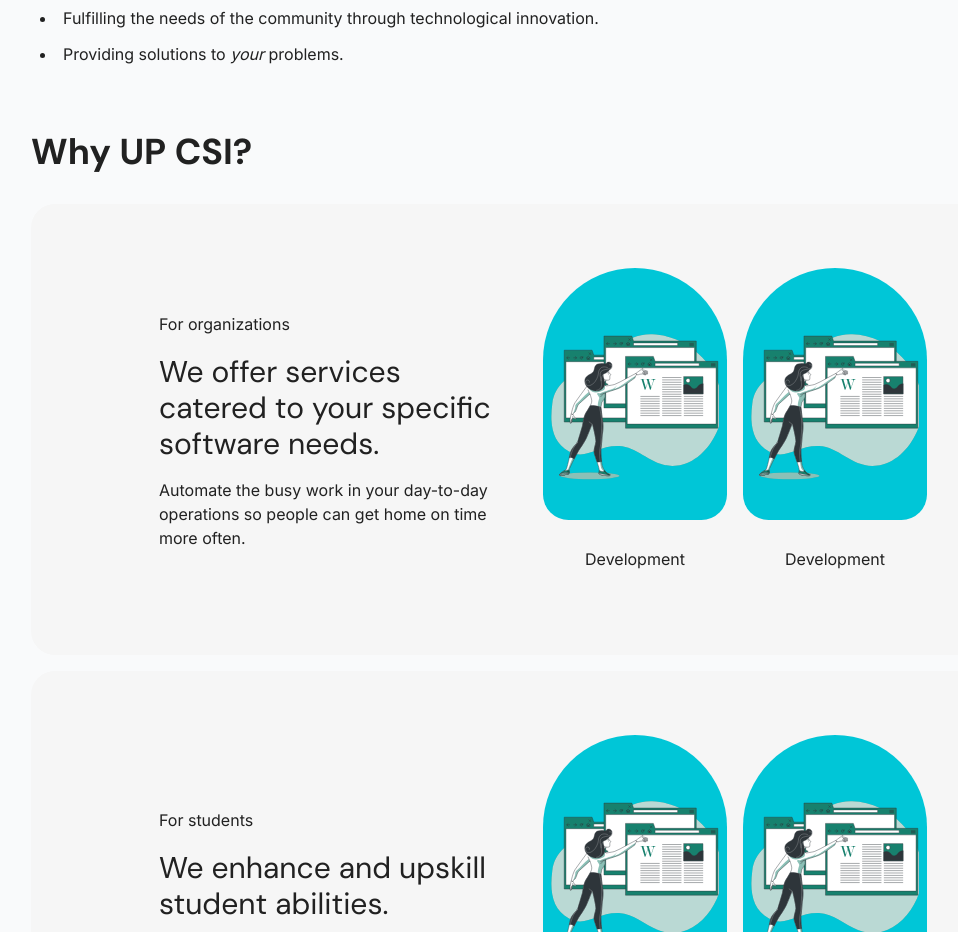
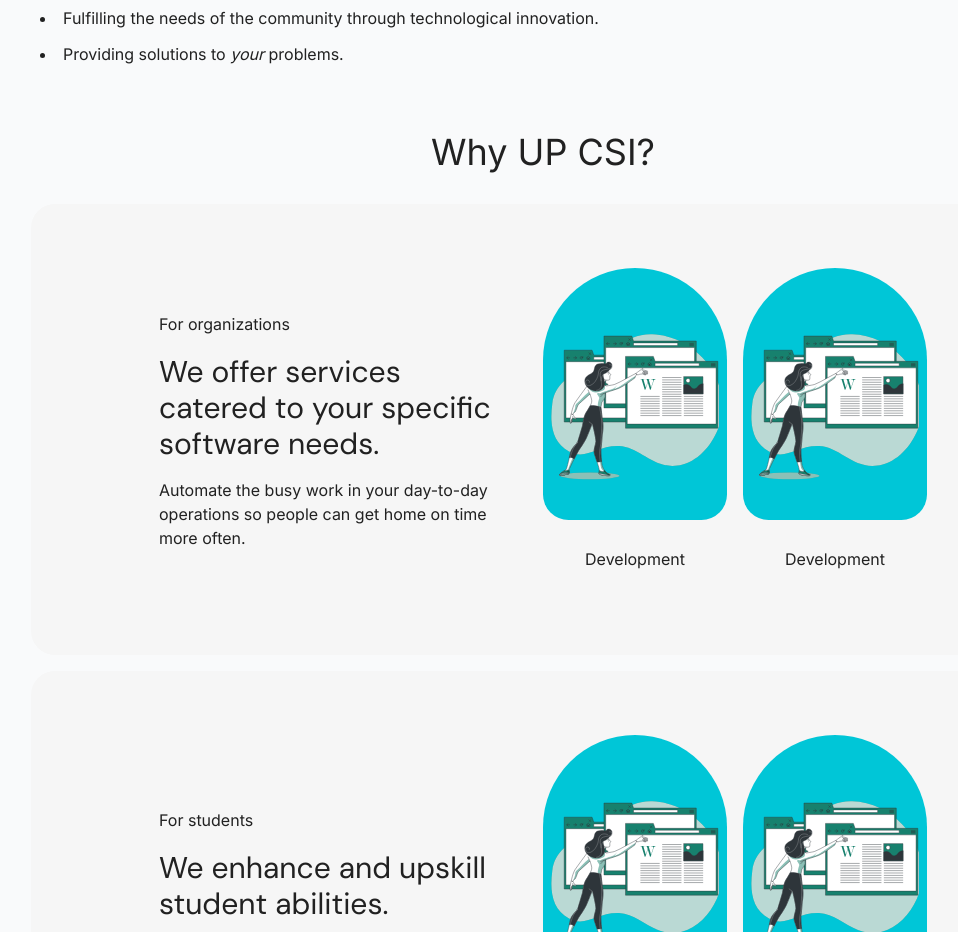
Before and after one commit to up-csi/up-csi.github.io, a SvelteKit app: page / in a window 1280 px wide. Shown: the part 1860-2792 px from the top of the page, without its empty margins (97-1055 px from the left). Built offline with nearby package versions, Linux system fonts and the light colour scheme.

Commit message:
fix: center text for 'Why UP CSI?'

```diff
--- a/src/routes/+page.svelte
+++ b/src/routes/+page.svelte
@@ -66,7 +66,7 @@
     </ul>
 </section>
 <section class="prose max-w-full dark:prose-invert">
-    <h1 class="font-dm">Why UP CSI?</h1>
+    <h1 class="font-normal text-center">Why UP CSI?</h1>
     <div class="space-y-4">
         <ContentContainer>
             <svelte:fragment slot="text">
```
